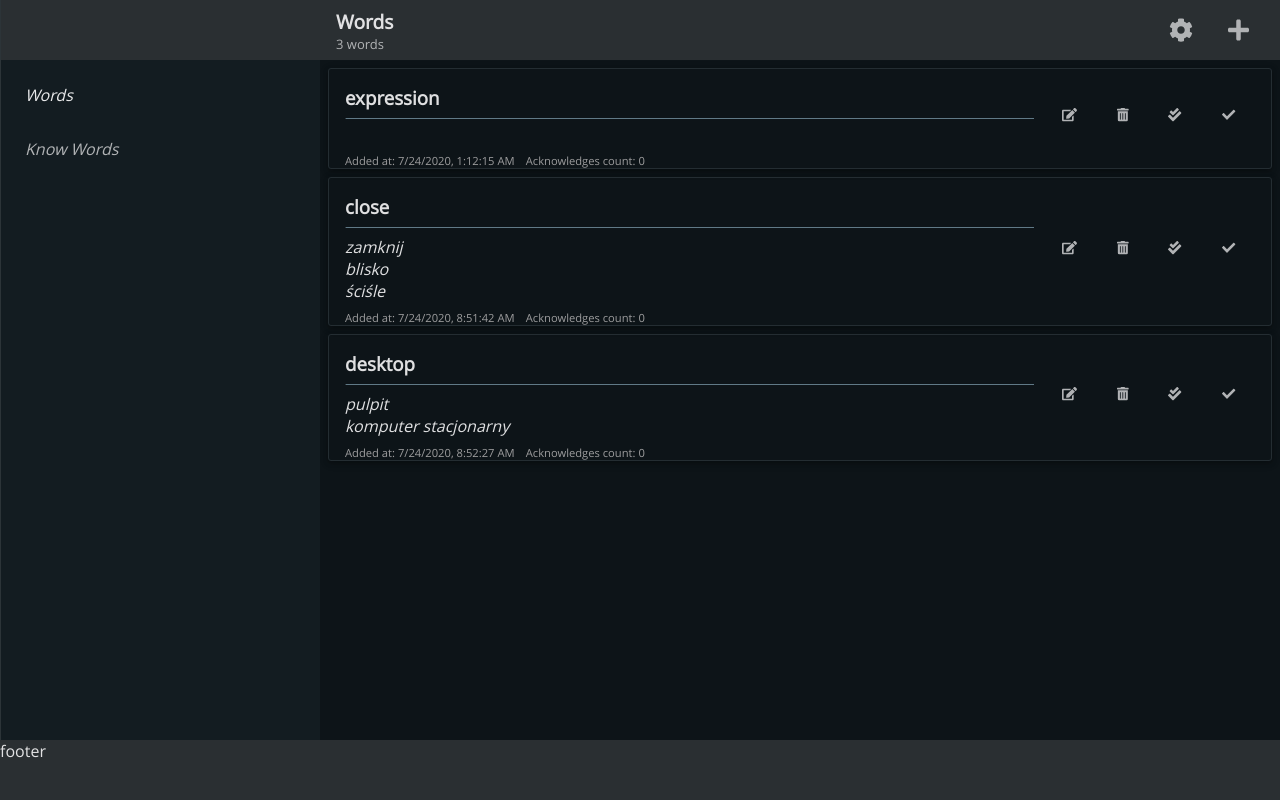
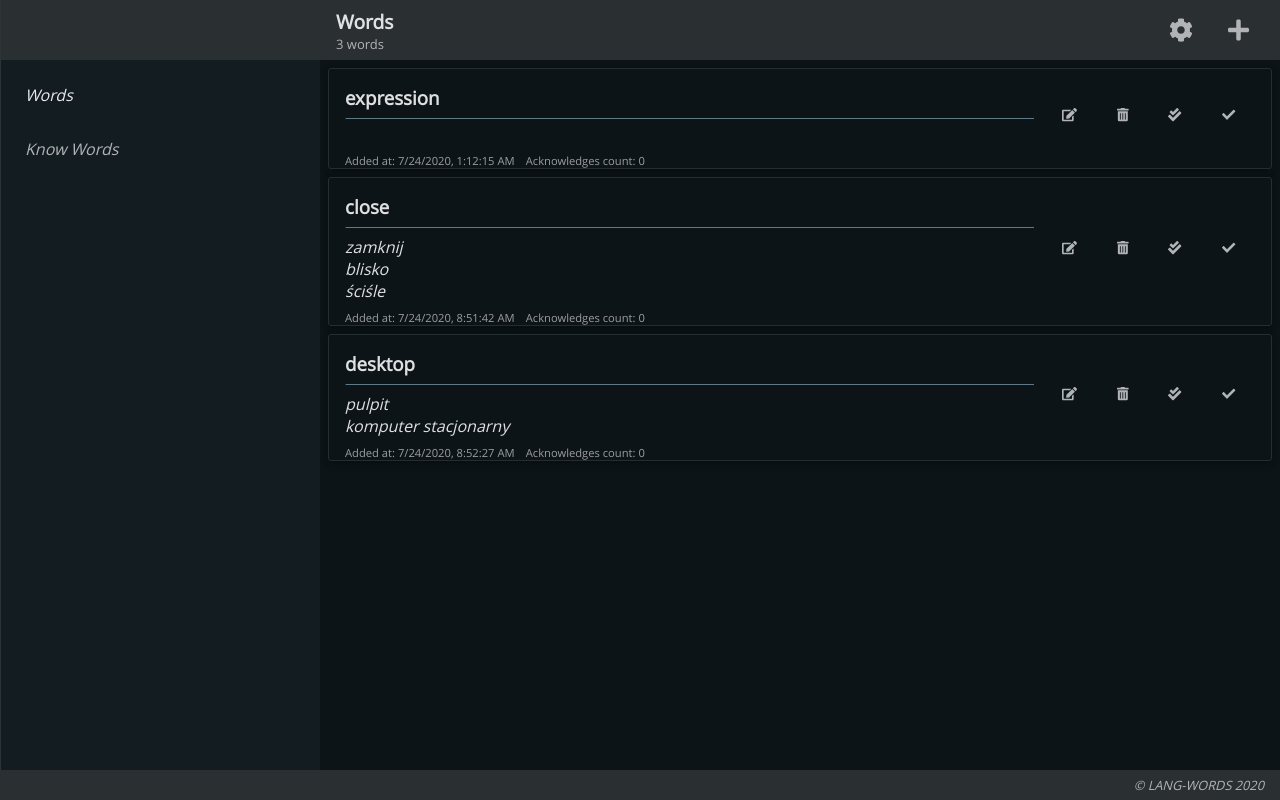
Before and after one commit to UnnamedXAer/lang-words, a React (Create React App) app: page /#words in a window 1280 px wide. Built offline with nearby package versions, Linux system fonts and the light colour scheme.

Commit message:
Update footer
Decreases height
Adds text

```diff
--- a/src/components/App/AppContent.css
+++ b/src/components/App/AppContent.css
@@ -25,7 +25,7 @@
 }
 
 /*calc(var(--min-height) + var(--var(header-height) + var(--footer-height))*/
-@media screen and (max-height: 620px) {
+@media screen and (max-height: 590px) {
 	.app {
 		overflow-y: auto;
 	}
--- a/src/components/Footer/Footer.css
+++ b/src/components/Footer/Footer.css
@@ -3,5 +3,20 @@
 	width: 100%;
 	max-width: var(--max-width);
 	background-color: var(--bg-footer);
-	overflow-y: hidden;
+	color: var(--color-dark);
+	padding-left: 16px;
+	padding-right: 16px;
+
+	display: flex;
+	justify-content: flex-end;
+	align-items: center;
 }
+
+.footer-app-name {
+	font-size: 0.8em;
+	font-style: oblique;
+}
+
+.footer-app-name p::before {
+	content: '\00A9\0020\0020';
+}
--- a/src/components/Footer/Footer.js
+++ b/src/components/Footer/Footer.js
@@ -1,12 +1,14 @@
-import React from 'react'
+import React from 'react';
 import './Footer.css';
 
 const Footer = () => {
 	return (
 		<footer className="footer">
-			<p>footer</p>
+			<div className="footer-app-name">
+				<p>LANG-WORDS 2020 </p>
+			</div>
 		</footer>
-	)
-}
+	);
+};
 
-export default Footer
+export default Footer;
--- a/src/index.css
+++ b/src/index.css
@@ -11,7 +11,7 @@
 	--min-width: 648px;
 	--max-width: 1396px;
 	--min-height: 500px;
-	--footer-height: 60px;
+	--footer-height: 30px;
 	--header-height: 60px;
 	--drawer-width: 320px;
 
```
